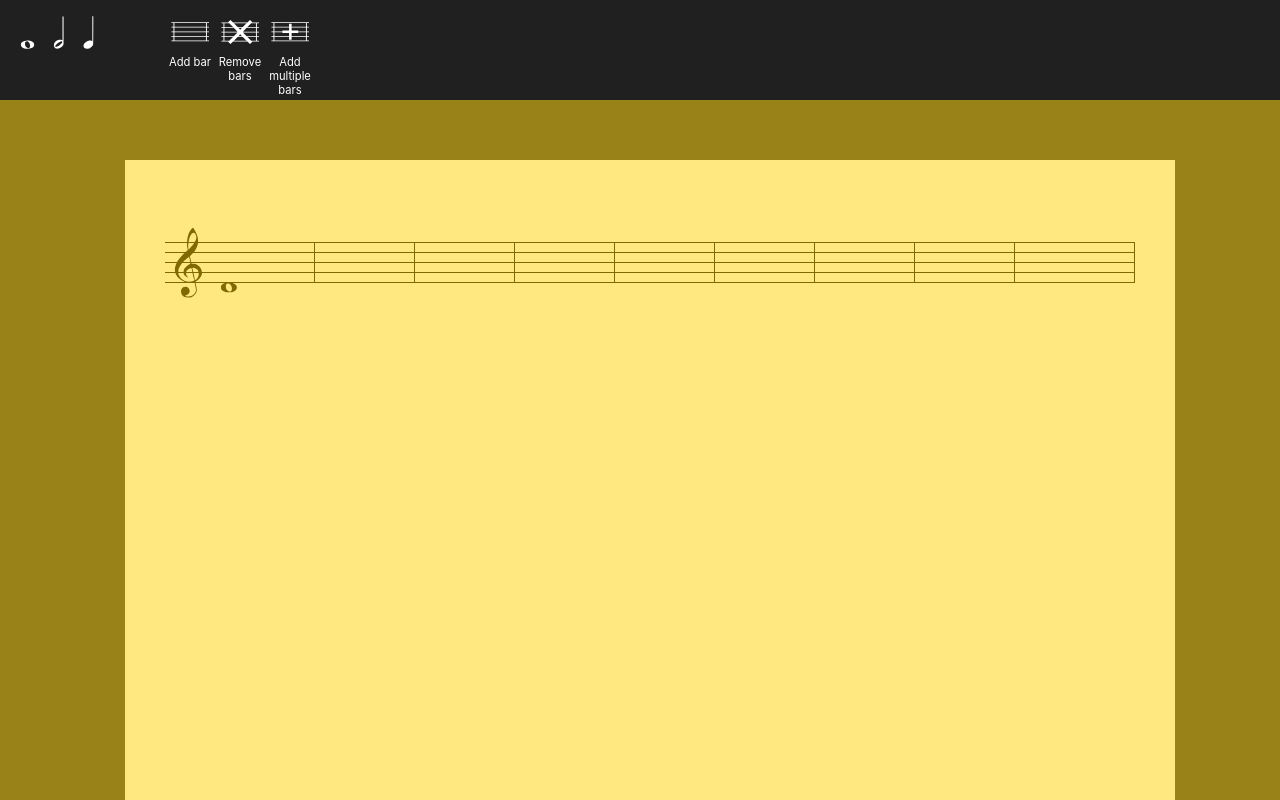
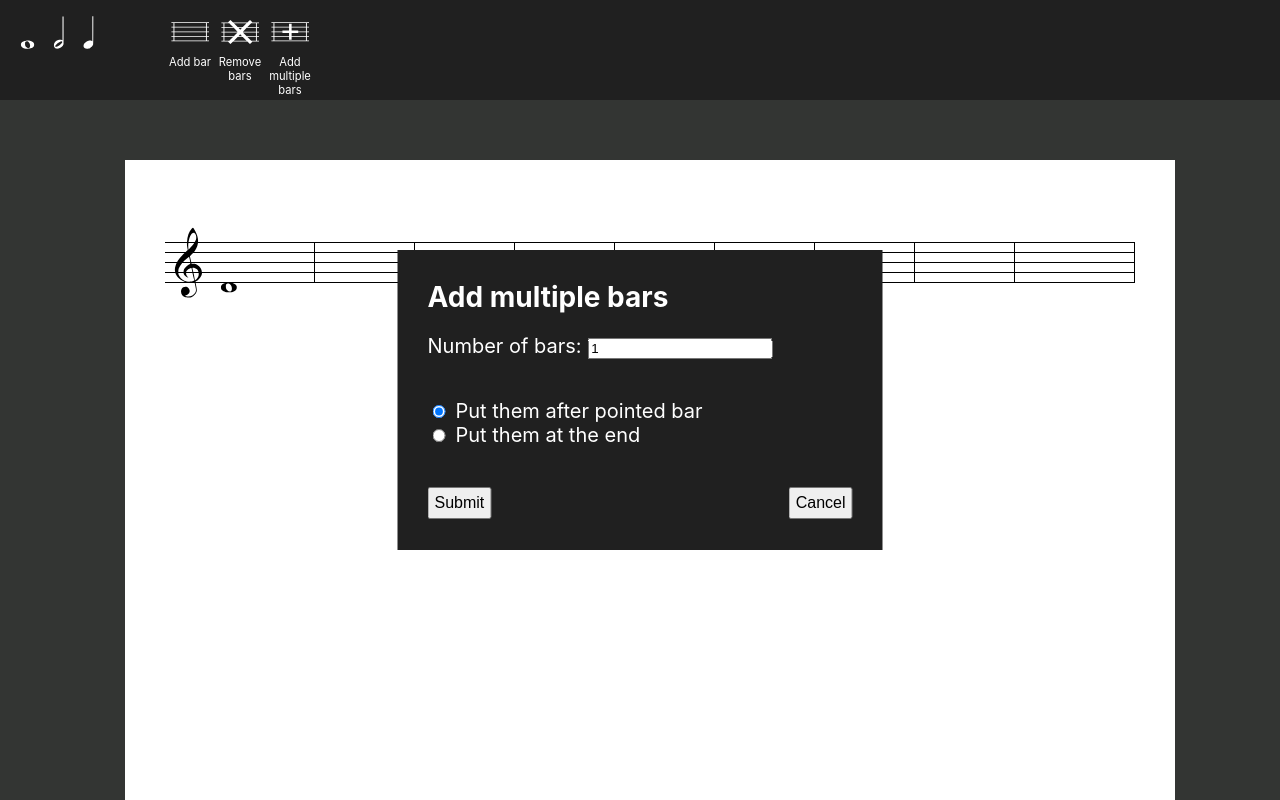
Before and after one commit to Lentilka231/NotySoft, a Next.js app in the folder nextjs-blog/: page / in a window 1280 px wide. Both pictures are taken after a click on the element "Add multiple bars". Shown: the top 800 px of the page. Built offline with nearby package versions, Linux system fonts and the light colour scheme.

Commit message:
pop ups - finished, add Multiple bar - finished, making new staves automatically - must do, automatic clefs at begginings - must do

```diff
--- a/nextjs-blog/components/Navbar.js
+++ b/nextjs-blog/components/Navbar.js
@@ -1,7 +1,8 @@
 import styles from "../styles/navbar.module.scss"
-import {NotesToolContainer,BarContainer} from "./ToolContainers"
+import NotesToolContainer from "./ToolContainers/NotesToolContainer.js"
+import BarToolContainer from "./ToolContainers/BarToolContainer.js"
 import React from "react"
-export default function Navbar({setActiveTool, setData, compositionSettings}){
+export default function Navbar({setActiveTool, data, setData, setPopUpWindowIndex}){
     let toolNames={
         "note_whole":false,
         "note_half":false,
@@ -15,9 +16,10 @@ export default function Navbar({setActiveTool, setData, compositionSettings}){
                 decorationToolList={decorationToolList}
                 setDecorationToolList={setDecorationToolList}
                 setActiveTool={setActiveTool} />
-            <BarContainer
+            <BarToolContainer
+                data={data}
                 setData={setData}
-                compositionSettings={compositionSettings}/>
+                setPopUpWindowIndex={setPopUpWindowIndex}/>
         </header>
         </>
     )
--- a/nextjs-blog/components/PopUps.js
+++ b/nextjs-blog/components/PopUps.js
@@ -1,16 +1,81 @@
 import styles from "../styles/pop_ups.module.scss"
+import React from "react"
 
-export function AddMultipleBarsPopUp(){
-    console.log("hellow")
+export function PopUps({data, setData, popUpWindowIndex, setPopUpWindowIndex}){
+    function hidePopUp(){
+        setPopUpWindowIndex(-1);
+    }
     return (
-        <div></div>
-    )
-}
-export function PopUps(){
-    console.log("hellow")
-    return (
-        <div className={styles.unclickableBackground}>
-            <AddMultipleBarsPopUp/>
+        <div
+            className={styles.unclickableBackground}
+            style={{"display":popUpWindowIndex>=0?"block":"none"}}>
+
+            <AddMultipleBarsPopUp
+                data={data}
+                setData={setData}
+                isActive={popUpWindowIndex==0?true:false}
+                hidePopUp={hidePopUp}
+                />
         </div>
     )
 }
+
+
+
+export function AddMultipleBarsPopUp({data, setData, isActive, hidePopUp}){
+    function onSubmitAddMultipleBars(formElements){
+        let newBar = {
+            "object":"bar",
+            "index":"bar",
+            "barWidth":data["settings"]["bar-min-width"],
+            "rightBarLine":"line",
+            "content":[]
+        }
+        let addingAtIndex;
+        if(formElements.newBarsPosition.value=="atTheEnd"){
+            addingAtIndex = data["composition"].length;
+        }else if(formElements.newBarsPosition.value == "pointedBar"){
+            // NEED COMPLETION!!!
+        }
+        setData(currentData =>{
+            let composition = [...currentData["composition"]];
+
+            for(let i = 0;i<formElements.numberOfNewBars.value;i++){
+                composition.splice(addingAtIndex, 0, newBar);
+            }
+            return {...currentData,composition}
+        })
+        hidePopUp();
+    }
+    function handleSubmit(event){
+        event.preventDefault();
+        let form = event.currentTarget;
+        onSubmitAddMultipleBars(form.elements);
+    }
+    function handleCancel(event){
+        event.preventDefault();
+        hidePopUp();
+    }
+    return (
+        <div className={styles.addMultipleBarsWindow}
+            style={{"display":isActive?"block":"none"}}>
+            <h1>
+                Add multiple bars
+            </h1>
+            <form action="" onSubmit={handleSubmit}>
+                <div >
+                    <label htmlFor="number">Number of bars: </label>
+                    <input id="numberOfNewBars" defaultValue="1" className={styles.number} type="number"/>
+                </div>
+                <div>
+                    <input className={styles.newBarsPosition} defaultChecked id="pointedBar" type="radio" name="newBarsPosition" value="pointedBar"/>
+                    <label htmlFor="pointedBar">Put them after pointed bar</label><br/>
+                    <input className={styles.newBarsPosition} id="atTheEnd" type="radio" name="newBarsPosition" value="atTheEnd"/>
+                    <label htmlFor="atTheEnd">Put them at the end</label>
+                </div>
+                <input className={styles.buttons} type="submit" value="Submit"/>
+                <button className={styles.buttons} onClick={(event)=>handleCancel(event)} style={{"right":"30px"}}>Cancel</button>
+            </form>
+        </div>
+    )
+}
--- a/nextjs-blog/components/Stave.js
+++ b/nextjs-blog/components/Stave.js
@@ -87,7 +87,7 @@ function MusicalObjectsOnStave({data}){
     </div>
     )
 }
-export default function Stave ({fromTo, data, setData, activeTool, lastEditedBar, setLastEditedBar, newestID, setNewestID,compositionSettings}){
+export default function Stave ({fromTo, data, setData, activeTool, lastEditedBar, setLastEditedBar, newestID, setNewestID}){
 
     const MAXIMUM_EXPANSION = 15;
     const SIGN_WIDTH = 28;
@@ -112,7 +112,7 @@ export default function Stave ({fromTo, data, setData, activeTool, lastEditedBar
             return filledSpace;
         }
         function newBarWidth(newFilledSpace){
-            let minBarWidth = compositionSettings["bar-min-width"]
+            let minBarWidth = data["settings"]["bar-min-width"]
             if(newFilledSpace<minBarWidth){
                 return minBarWidth;
             }else{
--- /dev/null
+++ b/nextjs-blog/components/ToolContainers/NotesToolContainer.js
@@ -0,0 +1,28 @@
+import styles from "../../styles/navbar.module.scss"
+import {Note} from "./../SVG"
+
+export default function NotesToolContainer ({setActiveTool,decorationToolList,setDecorationToolList}){
+    function setNewActiveTool(toolName){
+        if(toolName){
+            let newSetting = !decorationToolList[toolName]
+            // this says what type of tool you are going to use
+            setActiveTool(newSetting?toolName:undefined);
+            //this part is just for decoration (turns active tool background to yellow)
+            setDecorationToolList(currentData =>{
+                let helpDict = {};
+                Object.keys(currentData).forEach(function(key){
+                    helpDict[key]=false;
+                });
+                helpDict[toolName]=newSetting;
+                return {...helpDict};
+            })
+        }
+    }
+    return (
+        <div className={styles.signsToolContainer+" "+styles.toolContainer}>
+            <Note className={"noteInToolBar"} activeToolList={decorationToolList} height="100%" type="whole" setNewActiveTool={setNewActiveTool}/>
+            <Note className={"noteInToolBar"} activeToolList={decorationToolList} height="100%" type="half" setNewActiveTool={setNewActiveTool}/>
+            <Note className={"noteInToolBar"} activeToolList={decorationToolList} height="100%" type="quarter" setNewActiveTool={setNewActiveTool}/>
+        </div>
+    );
+}
--- a/nextjs-blog/components/WhitePage.js
+++ b/nextjs-blog/components/WhitePage.js
@@ -2,7 +2,7 @@ import styles from "../styles/whitepage.module.scss"
 import Stave from "./Stave"
 import React, { useState } from 'react'
 
-export default function WhitePage({activeTool, data, setData, compositionSettings}) {
+export default function WhitePage({activeTool, data, setData}) {
 
     const [lastEditedBar,setLastEditedBar] = React.useState({"bar":null,"sign":null});
     const [newestID,setNewestID]=React.useState(data["newestID"]);
@@ -21,7 +21,6 @@ export default function WhitePage({activeTool, data, setData, compositionSetting
                             setLastEditedBar={setLastEditedBar}
                             newestID={newestID}
                             setNewestID={setNewestID}
-                            compositionSettings={compositionSettings}
                             />)
                     }
                 })}
--- a/nextjs-blog/pages/index.js
+++ b/nextjs-blog/pages/index.js
@@ -7,23 +7,24 @@ import json from "../public/composition.json"
 
 export default function Home(){
   const [data, setData]= React.useState(json);
-  const [compositionSettings,setCompositionSettings]=React.useState(data["settings"]);
-
+  const [popUpWindowIndex, setPopUpWindowIndex] = React.useState(-1)
   const [activeTool, setActiveTool] = React.useState();
   return (
     <>
-        <PopUps/>
-
         <Navbar
           setActiveTool={setActiveTool}
+          data={data}
           setData={setData}
-          compositionSettings={compositionSettings}/>
+          setPopUpWindowIndex={setPopUpWindowIndex}/>
         <WhitePage
           activeTool={activeTool}
           data={data}
+          setData={setData}/>
+        <PopUps
+          data={data}
           setData={setData}
-          compositionSettings={compositionSettings} />
-
+          popUpWindowIndex={popUpWindowIndex}
+          setPopUpWindowIndex={setPopUpWindowIndex}/>
     </>
   )
 }
--- a/nextjs-blog/styles/pop_ups.module.scss
+++ b/nextjs-blog/styles/pop_ups.module.scss
@@ -5,21 +5,53 @@ $darkGrey1: #202020;
 $darkGrey2:#333533;
 
 .unclickableBackground{
-    display:block;
-    position: absolute;
+    position: fixed;
     top:0px;
     bottom:0px;
+    right:0px;
     left:0px;
-    right:0px;
-    pointer-events: none;
-    background-color: #FFD100;
-    opacity:0.5;
-    z-index:10;
-    content:" ";
-    width:100%;
-    height:100%;
+    cursor:default;
+    opacity:1;
+    z-index:11;
 }
 
 .addMultipleBarsWindow{
+    position:absolute;
+    top:50%;
+    left:50%;
+    transform: translate(-50%,-50%);
+    background-color: $darkGrey1;
+    width:485px;
+    height:300px;
+    padding:30px;
+    h1{
+        color:white;
+        font-weight: bold;
+        font-size:28px;
+        margin:0px;
+    }
+    .buttons{
+        padding:5px;
+        font-size:16px;
+        position:absolute;
+    }
+    div{
+        label{
+            color:white;
+            font-size: 20px;
+            margin:5px 0px;
+            display: inline;
+        }
+        .numberOfNewBars{
+            width:70px;
+            margin-left:20px;
+            font-size: 20px;
+        }
+        .newBarsPosition{
+            margin-right: 10px;;
+        }
+        margin-top:20px;
+        margin-bottom: 40px;
 
+    }
 }
```
Also changed, not shown: nextjs-blog/components/ToolContainers/BarToolContainer.js (renamed from nextjs-blog/components/ToolContainers.js, +6 -35 lines).
